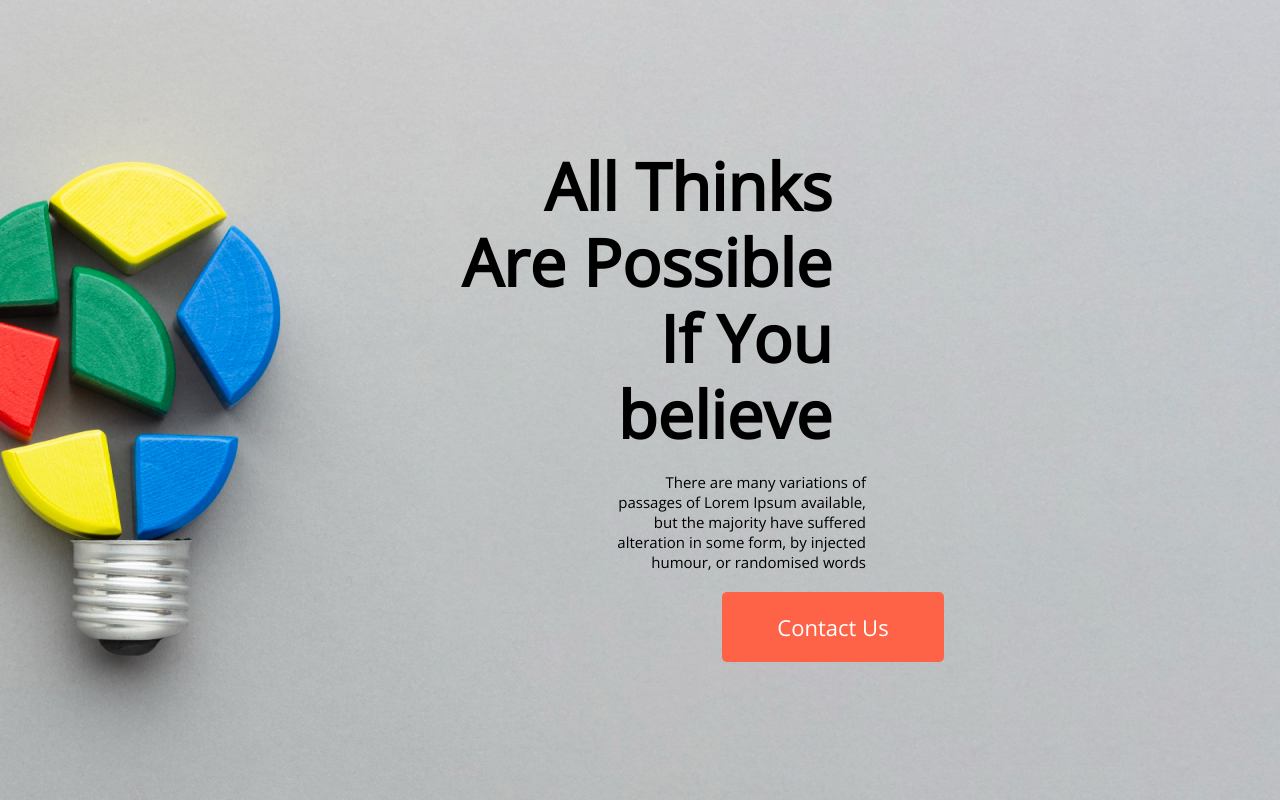
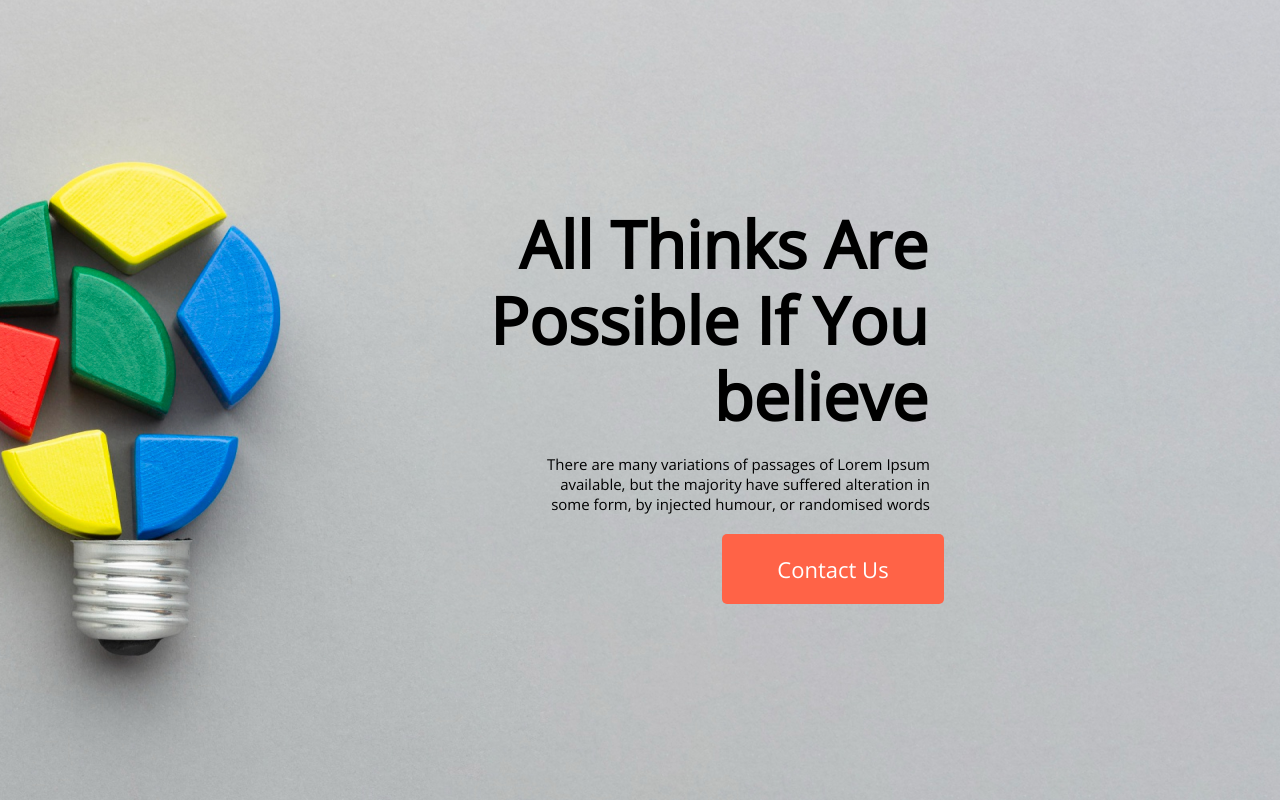
Before and after one commit to Alaminsarkar1/new-year-protfolio, a plain HTML site: page index.html in a window 1280 px wide. Shown: the top 800 px of the page. Drawn offline with nearby package versions, Linux system fonts and the light colour scheme.

Commit message:
added header

```diff
--- a/styles/new-year.css
+++ b/styles/new-year.css
@@ -24,12 +24,12 @@
     font-size: 65px;
     line-height: 76px;
     text-align: right;
-    width: 30%;
+    width: 45%;
 }
 
 .header-text {
     font-size: 15px;
-    width: 20%;
+    width: 30%;
     text-align: right;
     padding: 20px;
     margin-left: 196px;
@@ -124,6 +124,7 @@
     font-size: 40px;
     text-align: center;
     color: wheat;
+
 }
 
 .btn_secondary {
@@ -151,6 +152,7 @@
     color: white;
     padding: 130px 230px;
     align-items: center;
+    text-decoration: none;
 }
 .contact input, textarea{
     width: 100%;
```
